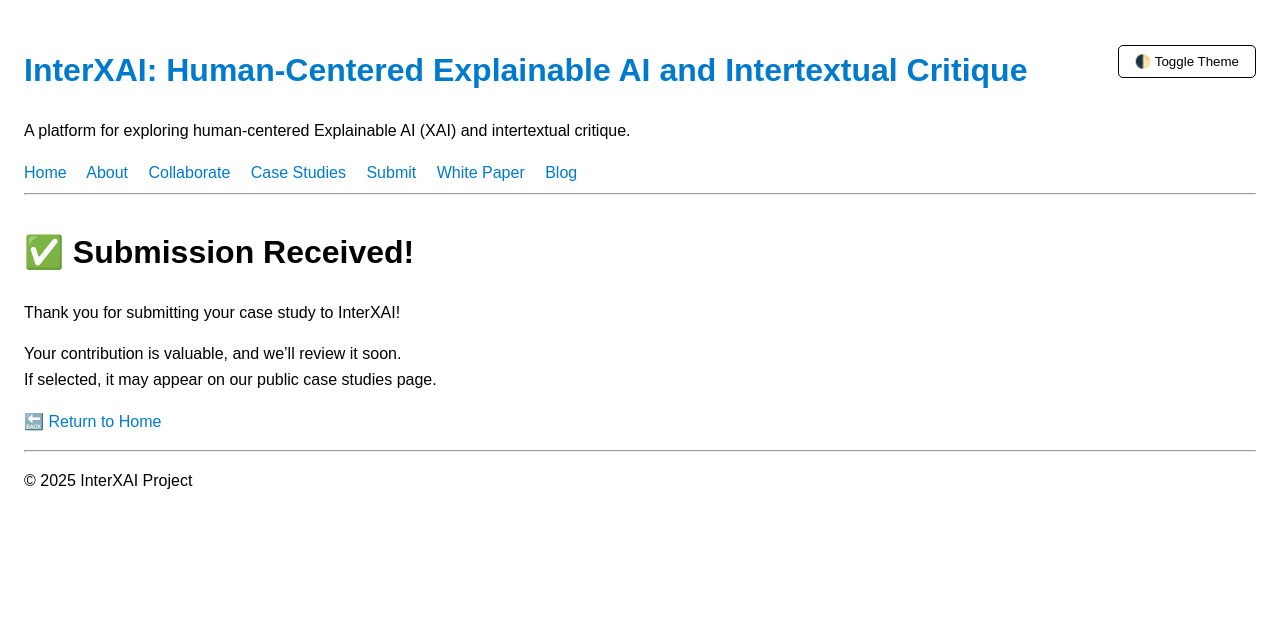
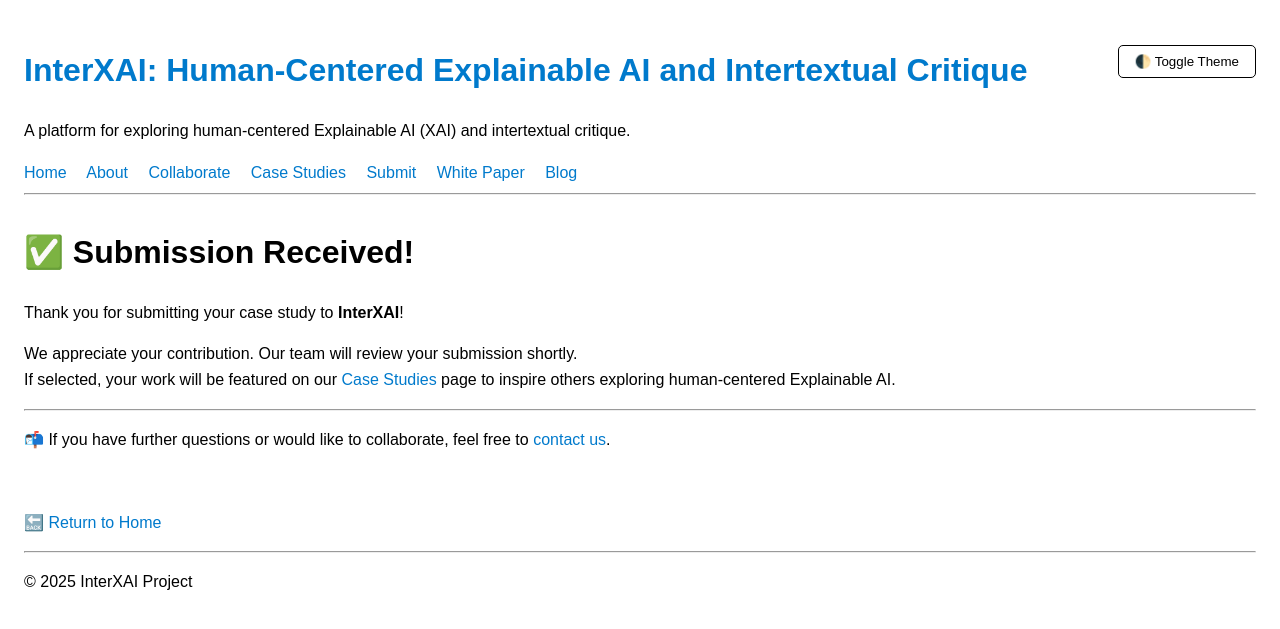
Before and after one commit to bfiliks/interxai.github.io, a Jekyll site: the page built from thank-you.md, in a window 1280 px wide. Shown: the top 629 px of the page. Built offline with Jekyll 4.4.1, drawn with Linux system fonts in a browser that asks for light colours.

Commit message:
Update thank-you.md

```diff
--- a/thank-you.md
+++ b/thank-you.md
@@ -6,9 +6,15 @@ permalink: /thank-you/
 
 # ✅ Submission Received!
 
-Thank you for submitting your case study to InterXAI!
+Thank you for submitting your case study to **InterXAI**!
 
-Your contribution is valuable, and we’ll review it soon.
-If selected, it may appear on our public case studies page.
+We appreciate your contribution. Our team will review your submission shortly.
+If selected, your work will be featured on our [Case Studies]({{ site.baseurl }}/case-studies/) page to inspire others exploring human-centered Explainable AI.
+
+---
+
+📬 If you have further questions or would like to collaborate, feel free to [contact us]({{ site.baseurl }}/about/).
+
+<br>
 
 🔙 [Return to Home]({{ site.baseurl }}/)
```
